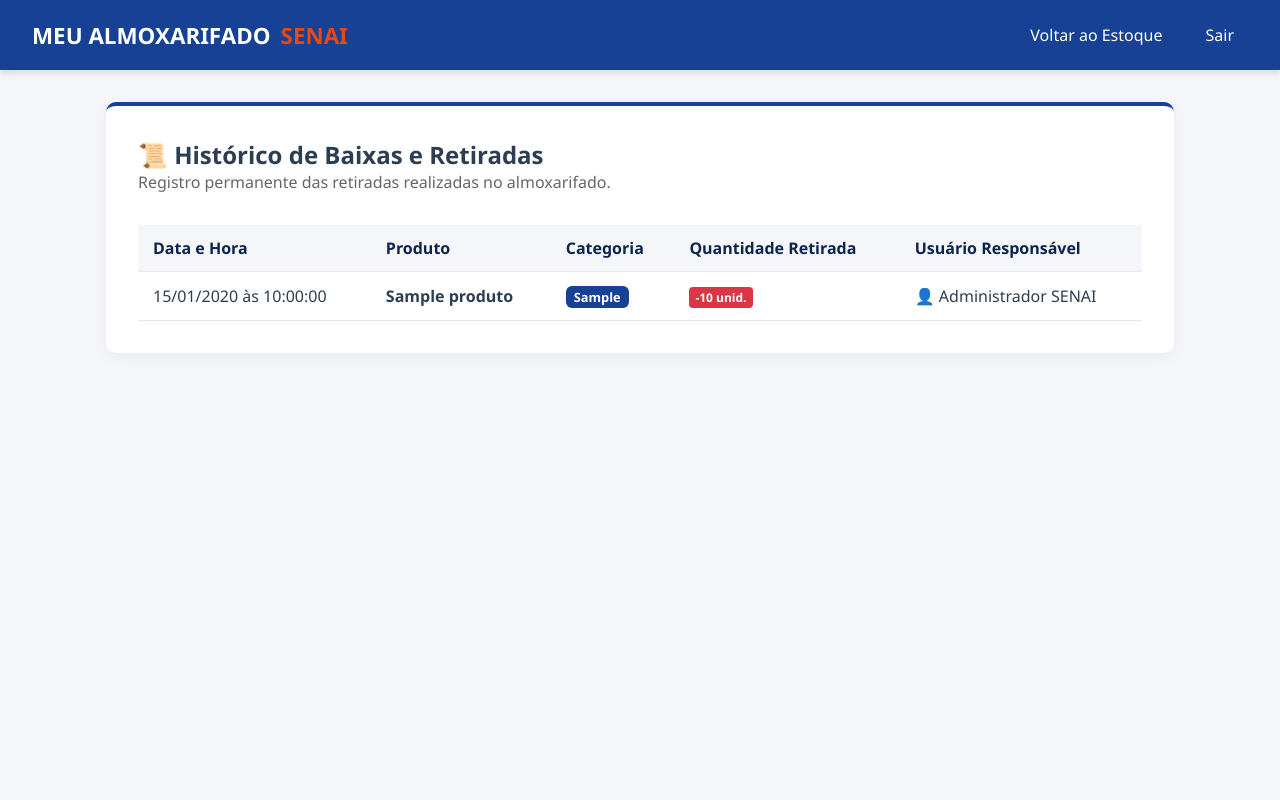
After one commit to matheusbonenti-spec/aomosarifado, a Flask app: page /historico in a window 1280 px wide. The commit adds this page. Run offline with Flask 3, Linux system fonts and the light colour scheme; a user stored in the database is signed in; data comes from the database, SQL or seed files in the repository; both versions use the stored data as it was after the commit; tables that the repository leaves empty hold one stand-in row (values such as "Sample post").

Commit message:
Atualização do requirements

```diff
--- a/app.py
+++ b/app.py
@@ -1,23 +1,24 @@
 from functools import wraps
-from flask import Flask, render_template, request, redirect, url_for, session, flash
+from flask import Flask, render_template, request, redirect, url_for, session, flash, Response
 import mysql.connector
 from werkzeug.security import generate_password_hash, check_password_hash
+import csv
+import io
+from datetime import datetime
 
 app = Flask(__name__)
 app.secret_key = 'chave_secreta_almoxarifado_senai'
 
-# Configuração de Conexão com o Banco de Dados
 DB_CONFIG = {
     'host': 'localhost',
     'user': 'root',
-    'password': '',  # Insira a senha do seu MySQL, se houver
+    'password': '',
     'database': 'almoxarifado_db'
 }
 
 def get_db():
     return mysql.connector.connect(**DB_CONFIG)
 
-# Decoradores de Proteção de Rota
 def login_required(f):
     @wraps(f)
     def decorated_function(*args, **kwargs):
@@ -36,7 +37,6 @@ def admin_required(f):
         return f(*args, **kwargs)
     return decorated_function
 
-# Rota: Login
 @app.route('/login', methods=['GET', 'POST'])
 def login():
     if request.method == 'POST':
@@ -61,39 +61,73 @@ def login():
 
     return render_template('login.html')
 
-# Rota: Logout
 @app.route('/logout')
 def logout():
     session.clear()
     flash('Você saiu da sua conta.', 'info')
     return redirect(url_for('login'))
 
-# Rota: Estoque / Busca
 @app.route('/')
 @app.route('/estoque')
 @login_required
 def estoque():
     busca = request.args.get('busca', '').strip()
+    categoria_filtro = request.args.get('categoria', '').strip()
+
     conn = get_db()
     cursor = conn.cursor(dictionary=True)
 
+    query = "SELECT * FROM produtos WHERE 1=1"
+    params = []
+
+    if categoria_filtro:
+        query += " AND categoria = %s"
+        params.append(categoria_filtro)
+
     if busca:
         if busca.isdigit():
-            query = "SELECT * FROM produtos WHERE id = %s ORDER BY id DESC"
-            cursor.execute(query, (int(busca),))
+            query += " AND id = %s"
+            params.append(int(busca))
         else:
-            query = "SELECT * FROM produtos WHERE nome LIKE %s OR categoria LIKE %s ORDER BY id DESC"
-            cursor.execute(query, (f"%{busca}%", f"%{busca}%"))
-    else:
-        cursor.execute("SELECT * FROM produtos ORDER BY id DESC")
+            query += " AND nome LIKE %s"
+            params.append(f"%{busca}%")
 
+    query += " ORDER BY id DESC"
+    cursor.execute(query, tuple(params))
     produtos = cursor.fetchall()
+
     cursor.close()
     conn.close()
 
-    return render_template('estoque.html', produtos=produtos, busca=busca)
+    categorias_disponiveis = ["Elétrica", "Mecânica", "Ferramentas", "Acabamento", "Instrumentos de Medição", "Fiação"]
 
-# Rota: Gestão de Usuários (Apenas Admin)
+    return render_template(
+        'estoque.html',
+        produtos=produtos,
+        busca=busca,
+        categoria_filtro=categoria_filtro,
+        categorias=categorias_disponiveis
+    )
+
+@app.route('/historico')
+@login_required
+def historico():
+    conn = get_db()
+    cursor = conn.cursor(dictionary=True)
+    query = """
+        SELECT m.id, p.nome AS produto_nome, p.categoria, u.nome AS usuario_nome, m.quantidade_retirada, m.data_hora
+        FROM movimentacoes m
+        JOIN produtos p ON m.produto_id = p.id
+        JOIN usuarios u ON m.usuario_id = u.id
+        ORDER BY m.data_hora DESC
+    """
+    cursor.execute(query)
+    movimentacoes = cursor.fetchall()
+    cursor.close()
+    conn.close()
+
+    return render_template('historico.html', movimentacoes=movimentacoes)
+
 @app.route('/usuarios', methods=['GET', 'POST'])
 @login_required
 @admin_required
@@ -142,7 +176,6 @@ def usuarios():
 
     return render_template('usuarios.html', usuarios=lista_usuarios)
 
-# Rota: Excluir Usuário (Apenas Admin)
 @app.route('/usuarios/deletar/<int:id>', methods=['POST'])
 @login_required
 @admin_required
@@ -161,7 +194,6 @@ def deletar_usuario(id):
     flash('Usuário removido com sucesso.', 'success')
     return redirect(url_for('usuarios'))
 
-# Rota: Cadastrar Produto
 @app.route('/produtos/novo', methods=['GET', 'POST'])
 @login_required
 def cadastrar_produto():
@@ -187,7 +219,6 @@ def cadastrar_produto():
 
     return render_template('cadastrar_produto.html')
 
-# Rota: Editar / Dar Baixa / Excluir Produto
 @app.route('/produtos/editar/<int:id>', methods=['GET', 'POST'])
 @login_required
 def editar_produto(id):
@@ -219,8 +250,12 @@ def editar_produto(id):
             if prod and prod['quantidade'] >= qtd_baixa:
                 nova_qtd = prod['quantidade'] - qtd_baixa
                 cursor.execute("UPDATE produtos SET quantidade = %s WHERE id = %s", (nova_qtd, id))
+                cursor.execute(
+                    "INSERT INTO movimentacoes (produto_id, usuario_id, quantidade_retirada) VALUES (%s, %s, %s)",
+                    (id, session['user_id'], qtd_baixa)
+                )
                 conn.commit()
-                flash(f'Baixa de {qtd_baixa} unidade(s) realizada!', 'success')
+                flash(f'Baixa de {qtd_baixa} unidade(s) registrada no histórico!', 'success')
             else:
                 flash('Quantidade para baixa é superior ao estoque disponível.', 'danger')
 
@@ -247,5 +282,63 @@ def editar_produto(id):
 
     return render_template('editar_produto.html', produto=produto)
 
+@app.route('/relatorio/excel')
+@login_required
+def exportar_excel():
+    conn = get_db()
+    cursor = conn.cursor(dictionary=True)
+    cursor.execute("SELECT id, nome, categoria, descricao, quantidade FROM produtos ORDER BY categoria ASC, nome ASC")
+    produtos = cursor.fetchall()
+    cursor.close()
+    conn.close()
+
+    output = io.StringIO()
+    writer = csv.writer(output, delimiter=';')
+    writer.writerow(['ID', 'Nome do Produto', 'Categoria', 'Descrição', 'Quantidade em Estoque', 'Status Estoque'])
+
+    for prod in produtos:
+        status = 'BAIXO' if prod['quantidade'] < 5 else 'OK'
+        writer.writerow([
+            prod['id'],
+            prod['nome'],
+            prod['categoria'] or 'Geral',
+            prod['descricao'] or '',
+            prod['quantidade'],
+            status
+        ])
+
+    csv_content = '\ufeff' + output.getvalue()
+    nome_ficheiro = f"relatorio_estoque_{datetime.now().strftime('%Y%m%d_%H%M')}.csv"
+
+    return Response(
+        csv_content,
+        mimetype="text/csv; charset=utf-8",
+        headers={"Content-Disposition": f"attachment; filename={nome_ficheiro}"}
+    )
+
+@app.route('/relatorio/imprimir')
+@login_required
+def imprimir_relatorio():
+    conn = get_db()
+    cursor = conn.cursor(dictionary=True)
+    cursor.execute("SELECT * FROM produtos ORDER BY categoria ASC, nome ASC")
+    produtos = cursor.fetchall()
+    cursor.close()
+    conn.close()
+
+    total_produtos = len(produtos)
+    total_itens = sum(p['quantidade'] for p in produtos)
+    itens_baixo = sum(1 for p in produtos if p['quantidade'] < 5)
+    data_atual = datetime.now().strftime('%d/%m/%Y às %H:%M')
+
+    return render_template(
+        'relatorio.html',
+        produtos=produtos,
+        total_produtos=total_produtos,
+        total_itens=total_itens,
+        itens_baixo=itens_baixo,
+        data_atual=data_atual
+    )
+
 if __name__ == '__main__':
     app.run(debug=True, port=5001)
--- a/requirements.txt
+++ b/requirements.txt
@@ -1,3 +1,3 @@
-Flask>=3.0.0
-mysql-connector-python>=8.0.0
-Werkzeug>=3.0.0
+Flask
+mysql-connector-python
+Werkzeug
--- a/static/style.css
+++ b/static/style.css
@@ -267,3 +267,19 @@ body {
     border-radius: 6px;
     border: 1px solid var(--border-color);
 }
+
+/* Alerta de Estoque Baixo e Badges */
+.row-low-stock {
+    background-color: rgba(220, 53, 69, 0.08) !important;
+}
+
+.badge-alert {
+    display: inline-block;
+    background-color: var(--senai-orange);
+    color: white;
+    font-size: 0.75rem;
+    font-weight: bold;
+    padding: 2px 6px;
+    border-radius: 4px;
+    margin-top: 3px;
+}
--- /dev/null
+++ b/templates/historico.html
@@ -0,0 +1,53 @@
+<!DOCTYPE html>
+<html lang="pt-BR">
+<head>
+    <meta charset="UTF-8">
+    <title>Histórico de Movimentações - SENAI</title>
+    <link rel="stylesheet" href="{{ url_for('static', filename='style.css') }}">
+</head>
+<body>
+    <nav class="navbar">
+        <div class="navbar-brand">MEU ALMOXARIFADO <span>SENAI</span></div>
+        <div class="nav-links">
+            <a href="{{ url_for('estoque') }}">Voltar ao Estoque</a>
+            <a href="{{ url_for('logout') }}">Sair</a>
+        </div>
+    </nav>
+
+    <div class="container">
+        <div class="card">
+            <h2>📜 Histórico de Baixas e Retiradas</h2>
+            <p style="color: #666; margin-bottom: 1rem;">Registro permanente das retiradas realizadas no almoxarifado.</p>
+
+            <div class="table-responsive">
+                <table class="table">
+                    <thead>
+                        <tr>
+                            <th>Data e Hora</th>
+                            <th>Produto</th>
+                            <th>Categoria</th>
+                            <th>Quantidade Retirada</th>
+                            <th>Usuário Responsável</th>
+                        </tr>
+                    </thead>
+                    <tbody>
+                        {% for mov in movimentacoes %}
+                        <tr>
+                            <td>{{ mov.data_hora.strftime('%d/%m/%Y às %H:%M:%S') }}</td>
+                            <td><strong>{{ mov.produto_nome }}</strong></td>
+                            <td><span class="btn btn-secondary" style="padding: 2px 8px; font-size: 0.8rem;">{{ mov.categoria }}</span></td>
+                            <td><span class="badge-alert" style="background: #dc3545; color: white;">-{{ mov.quantidade_retirada }} unid.</span></td>
+                            <td>👤 {{ mov.usuario_nome }}</td>
+                        </tr>
+                        {% else %}
+                        <tr>
+                            <td colspan="5" style="text-align: center;">Nenhuma baixa registrada até o momento.</td>
+                        </tr>
+                        {% endfor %}
+                    </tbody>
+                </table>
+            </div>
+        </div>
+    </div>
+</body>
+</html>
```
Also changed, not shown: banco.sql (+11 -1 lines), templates/estoque.html (+40 -8 lines).
